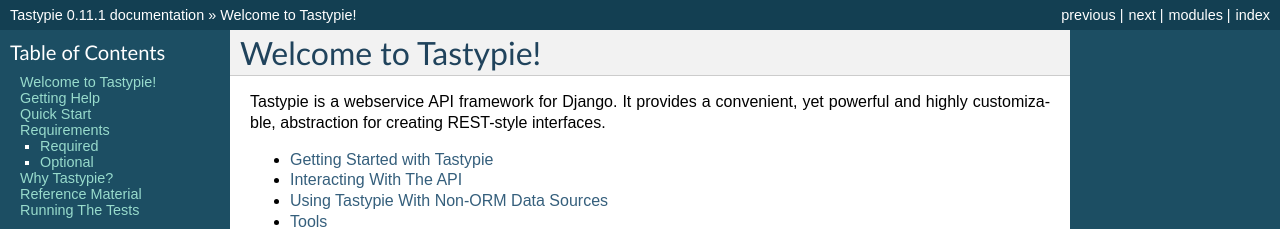
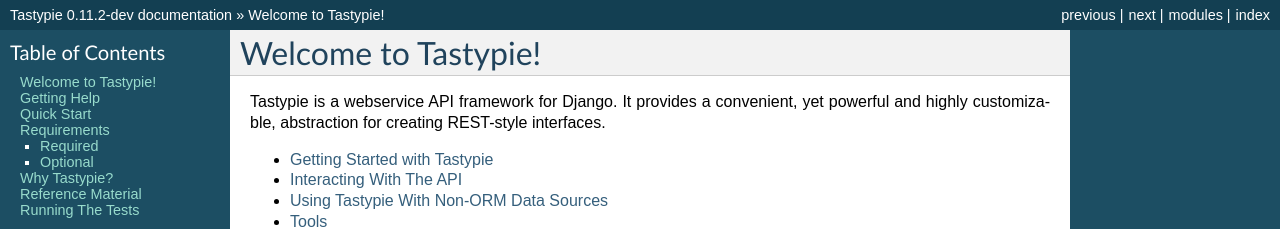
Before and after one commit to django-tastypie/django-tastypie, a Sphinx documentation site: the page built from docs/index.rst, in a window 1280 px wide and 900 px high. Shown: the top 229 px of the window. Built offline with Sphinx 7.4.7, drawn with Linux system fonts in a browser that asks for light colours; pages that are not in the unit, such as notebooks, are missing from menus; some of the changed text lies outside the part shown.

Commit message:
Starting next release cycle.

```diff
--- a/docs/conf.py
+++ b/docs/conf.py
@@ -45,9 +45,9 @@
 # built documents.
 #
 # The short X.Y version.
-version = '0.11.1'
+version = '0.11.2'
 # The full version, including alpha/beta/rc tags.
-release = '0.11.1'
+release = '0.11.2-dev'
 
 # The language for content autogenerated by Sphinx. Refer to documentation
 # for a list of supported languages.
--- a/setup.py
+++ b/setup.py
@@ -10,7 +10,7 @@
 
 setup(
     name='django-tastypie',
-    version='0.11.1',
+    version='0.11.2-dev',
     description='A flexible & capable API layer for Django.',
     author='Daniel Lindsley',
     author_email='daniel@toastdriven.com',
--- a/tastypie/__init__.py
+++ b/tastypie/__init__.py
@@ -2,4 +2,4 @@
 
 
 __author__ = 'Daniel Lindsley & the Tastypie core team'
-__version__ = (0, 11, 1)
+__version__ = (0, 11, 2, 'dev')
```
